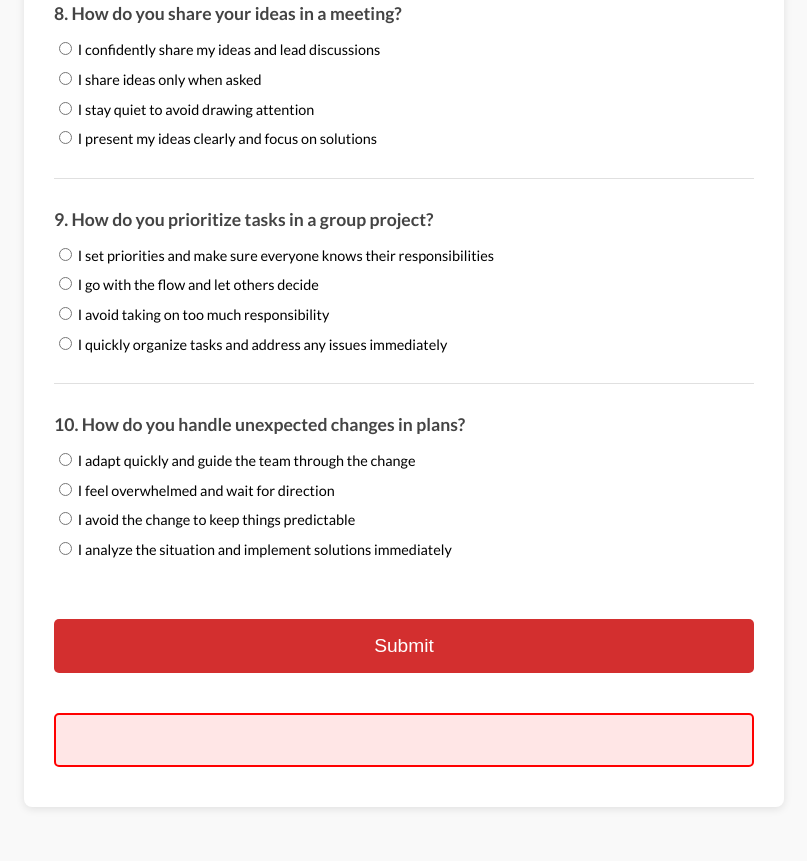
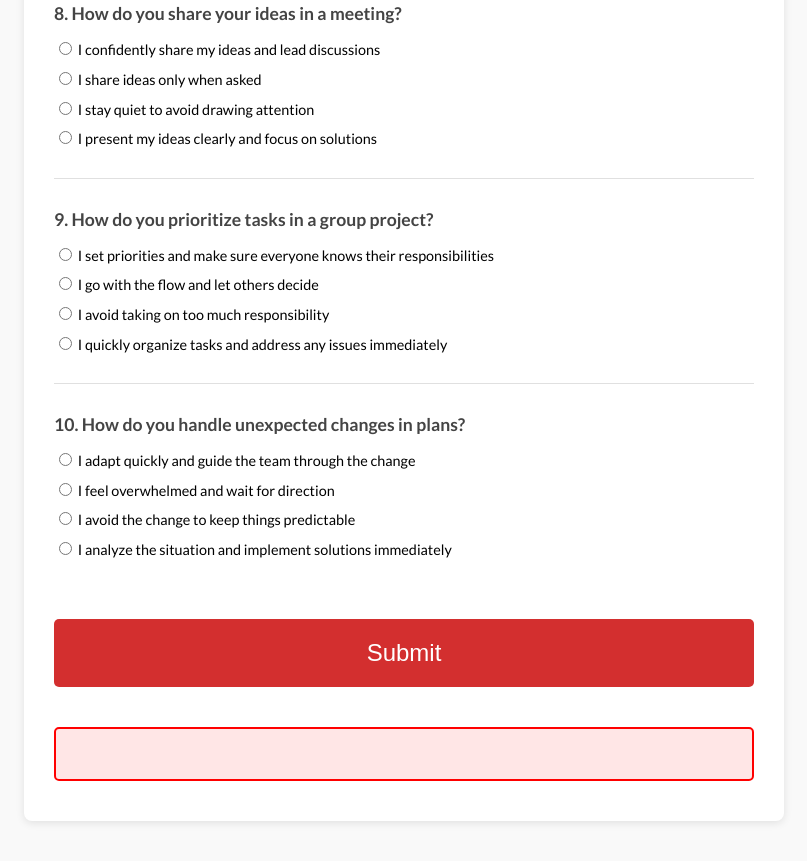
Before and after one commit to alexisboldway/CollaborationStyles, a plain HTML site: page index.html in a window 1280 px wide. Shown: the part 1618-2479 px from the top of the page, without its empty margins (236-1043 px from the left). Drawn offline with Linux system fonts and the light colour scheme.

Commit message:
Add files via upload

```diff
--- a/index.html
+++ b/index.html
@@ -65,8 +65,8 @@
     button {
       display: block;
       width: 100%;
-      padding: 16px;
-      font-size: 1.2em;
+      padding: 20px;           /* Increased padding */
+      font-size: 1.5em;        /* Increased font size */
       background-color: #d32f2f;
       color: white;
       border: none;
@@ -80,14 +80,14 @@
       background-color: #b71c1c;
     }
 
-    /* Super large red result text with pre-wrap to show line breaks */
+    /* Result area with 14px font */
     #result {
       margin-top: 40px;
       padding: 25px;
       background-color: #ffe6e6;
       border: 2px solid #ff0000;
       border-radius: 5px;
-      font-size: 2.5em;
+      font-size: 14px;  /* Changed to 14px for easier reading */
       text-align: center;
       color: #d32f2f;
       font-weight: bold;
```
